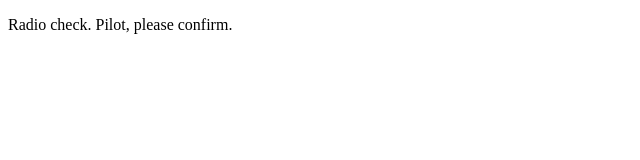
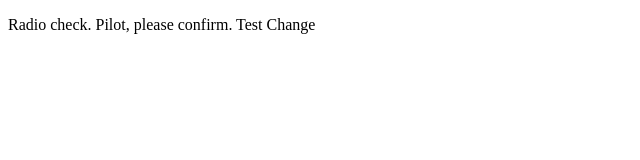
Before and after one commit to Renuka33/TestLog, a plain HTML site: page index.html in a window 1280 px wide. Shown: the whole page, without its empty margins (0-640 px from the left). Drawn offline with Linux system fonts and the light colour scheme.

Commit message:
change file

```diff
--- a/index.html
+++ b/index.html
@@ -1,6 +1,6 @@
 <!DOCTYPE html>
 <html>
    <body>
-      <p>Radio check. Pilot, please confirm.</p>
+      <p>Radio check. Pilot, please confirm. Test Change</p>
    </body>
 </html>
```
